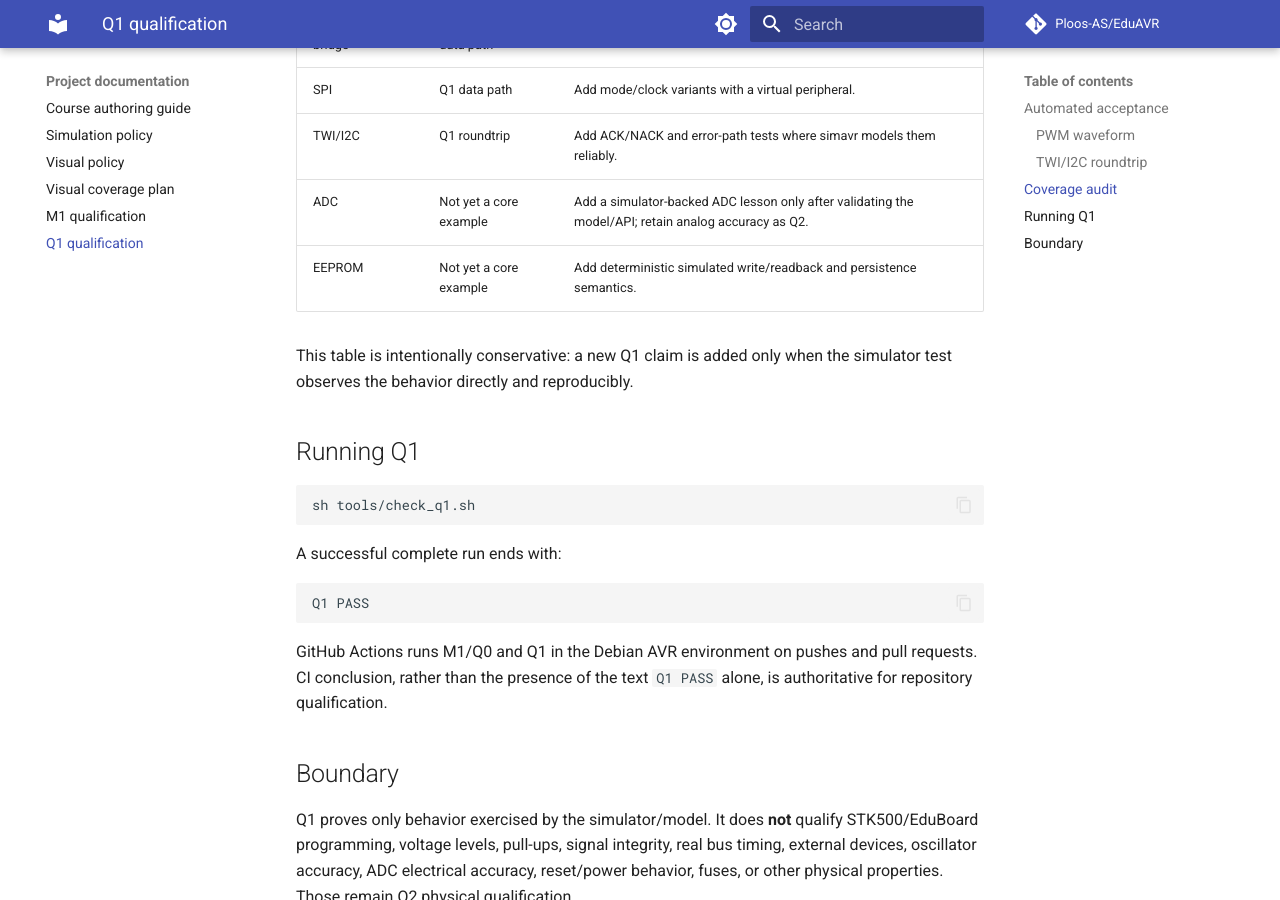
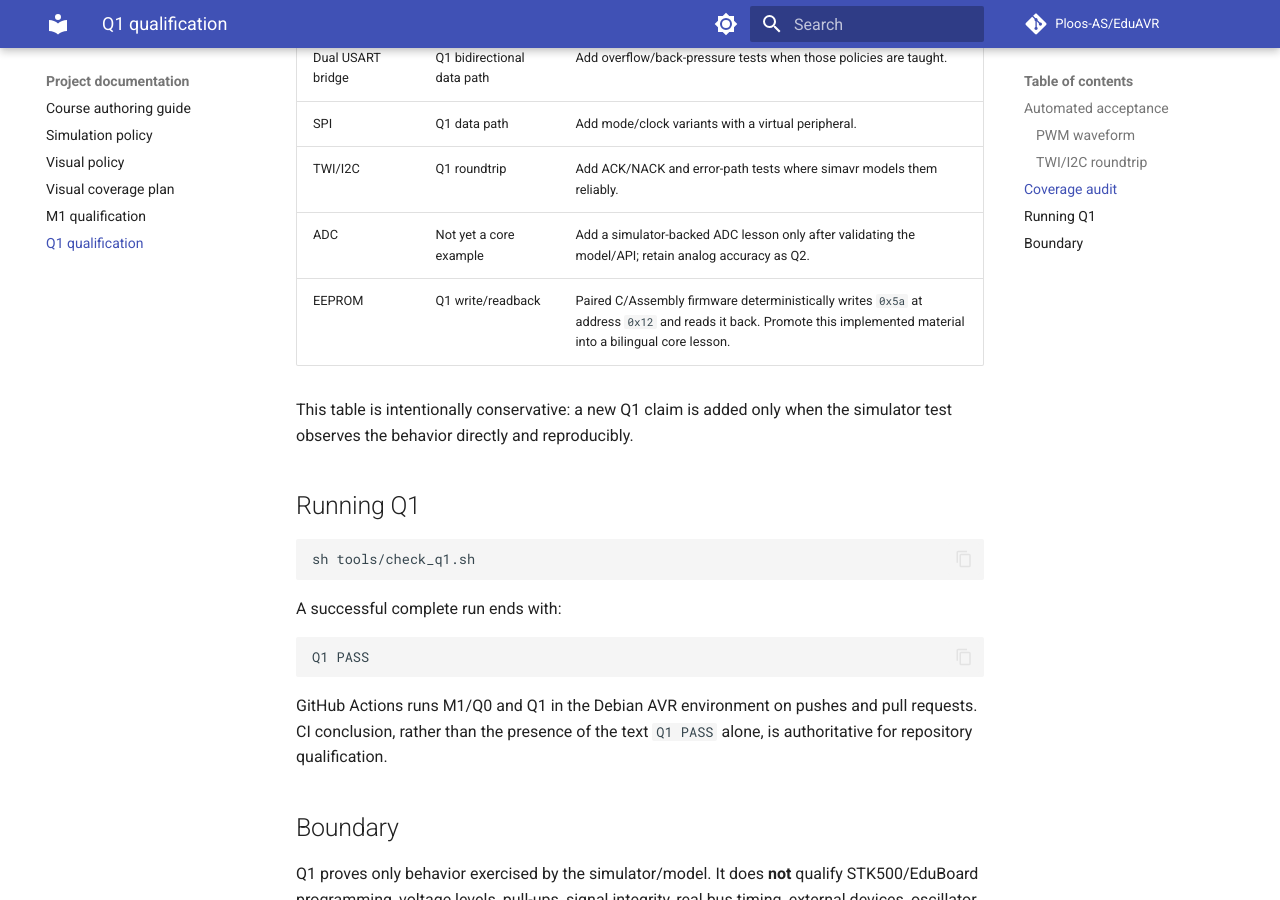
Before and after one commit to Ploos-AS/EduAVR, an MkDocs documentation site: the page built from docs/Q1_QUALIFICATION.md, in a window 1280 px wide and 900 px high, scrolled down 2166 px. Built offline with MkDocs 1.6.1 and Material for MkDocs 9.7.7, drawn with Linux system fonts in a browser that asks for light colours; comment, search, counter and statistics services are not loaded; some of the changed text lies outside the part shown.

Commit message:
docs: reconcile EEPROM Q1 status

```diff
--- a/docs/Q1_QUALIFICATION.md
+++ b/docs/Q1_QUALIFICATION.md
@@ -18,6 +18,7 @@ Q1 is EduAVR's default software runtime qualification.
 - Robust-USART normal data path. Simulator qualification does not claim FE/DOR/UPE electrical/error injection unless explicitly modeled.
 - SPI controller configuration and modeled transfer to a virtual peripheral.
 - TWI/I2C controller configuration and modeled EEPROM write/readback.
+- EEPROM write/readback in paired C/Assembly firmware: address `0x12`, value `0x5a`.
 
 ### PWM waveform
 
@@ -51,7 +52,7 @@ The simulator suite already provides strong Q1 coverage for the currently implem
 | SPI | Q1 data path | Add mode/clock variants with a virtual peripheral. |
 | TWI/I2C | Q1 roundtrip | Add ACK/NACK and error-path tests where simavr models them reliably. |
 | ADC | Not yet a core example | Add a simulator-backed ADC lesson only after validating the model/API; retain analog accuracy as Q2. |
-| EEPROM | Not yet a core example | Add deterministic simulated write/readback and persistence semantics. |
+| EEPROM | Q1 write/readback | Paired C/Assembly firmware deterministically writes `0x5a` at address `0x12` and reads it back. Promote this implemented material into a bilingual core lesson. |
 
 This table is intentionally conservative: a new Q1 claim is added only when the simulator test observes the behavior directly and reproducibly.
 
```
